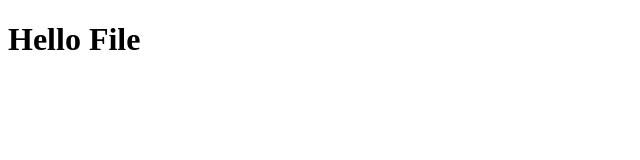
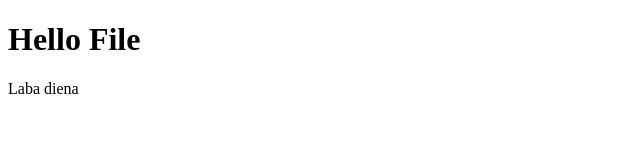
Before and after one commit to DovydasU/GitTest, a plain HTML site: page index.html in a window 1280 px wide. Shown: the full height of the page, 0-640 px from the left. Drawn offline with Linux system fonts and the light colour scheme.

Commit message:
index changes

```diff
--- a/index.html
+++ b/index.html
@@ -8,7 +8,7 @@
 </head>
 <body>
     <h1>Hello File</h1>
-
+<p>Laba diena</p>
     <script src="app.js"></script>
 </body>
 </html>
```
